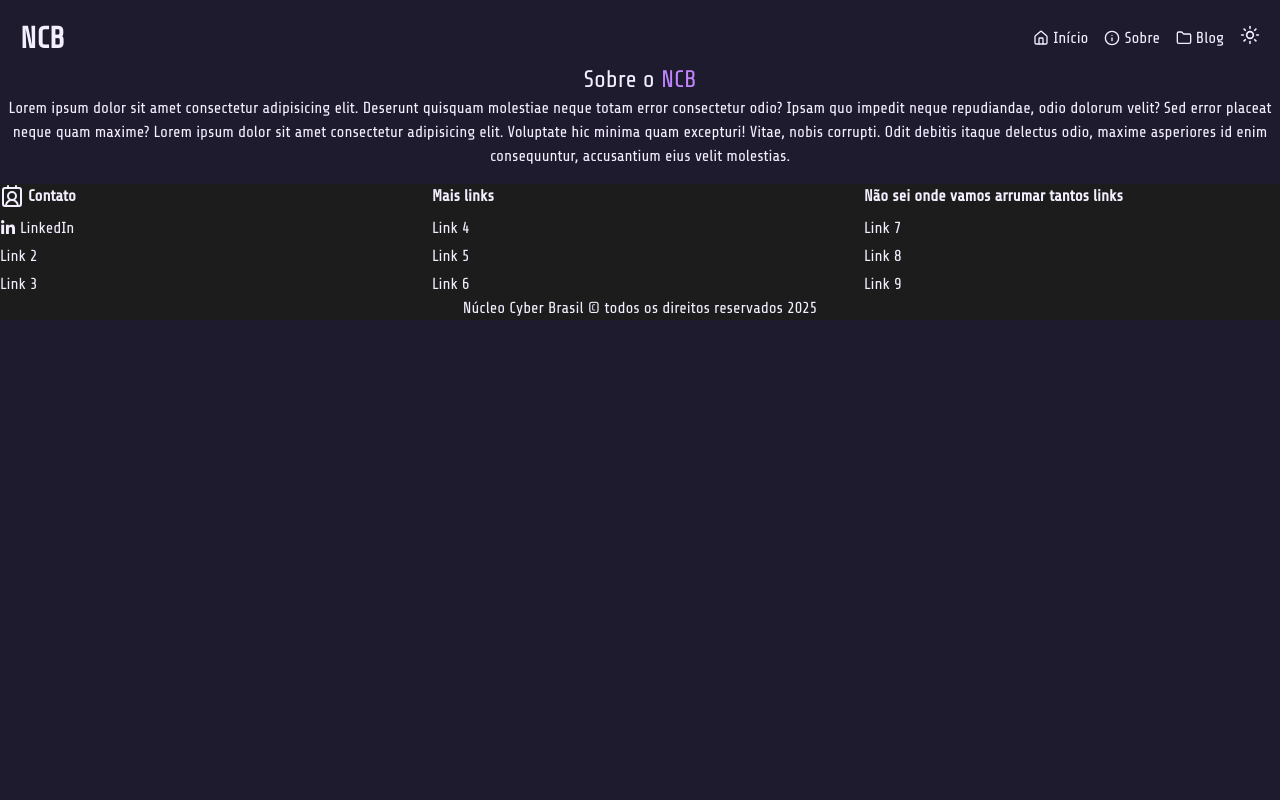
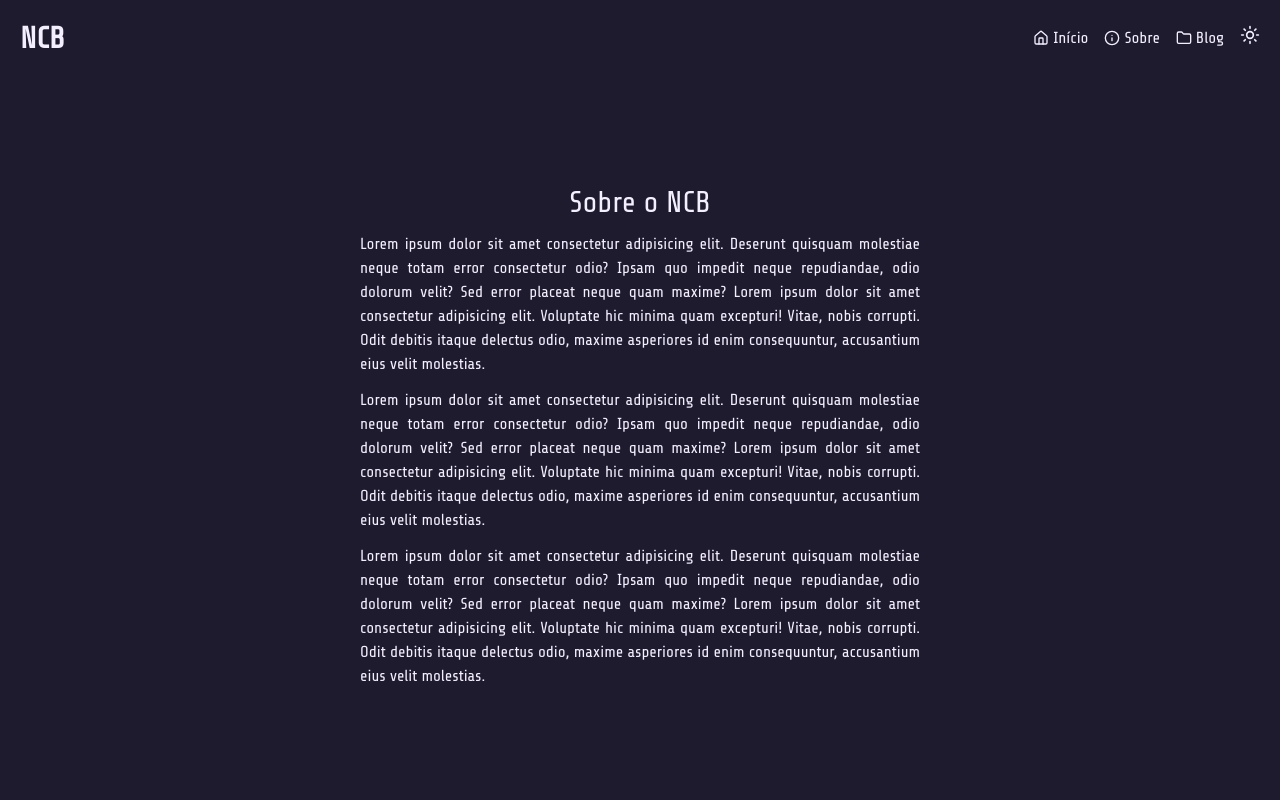
Before and after one commit to NucleoCyberBrasill/SiteNcbFull, a React (Vite) app: page /sobre in a window 1280 px wide. Shown: the top 800 px of the page. Built offline with nearby package versions, Linux system fonts and the light colour scheme.

Commit message:
:sparkles: :lipstick: feat & style: estilizando páginas
Blog, Home, About alterados

```diff
--- /dev/null
+++ b/src/pages/Blog/Blog.tsx
@@ -0,0 +1,15 @@
+import React from 'react'
+import { MainTemplate } from '../../templates/MainTemplate'
+
+const Blog = () => {
+  return (
+    <MainTemplate>
+      <div className='h-screen justify-center items-center flex'>
+        Blog Page is working!
+      </div>
+    </MainTemplate>
+
+  )
+}
+
+export default Blog
--- a/src/pages/Home/index.tsx
+++ b/src/pages/Home/index.tsx
@@ -4,12 +4,15 @@ import { InfoCard } from "../../Components/InfoCard";
 import { Members } from "../../Components/Members";
 //import { MembersMap } from "../../Components/MembersMap";
 import { Projects } from "../../Components/Projects";
+import Cta  from "../../Components/Cta/Cta";
+import Reviews from "../../Components/Reviews/Reviews";
 
 export function Home() {
   return (
     <MainTemplate>
       <Container>
         <InfoCard />
+
       </Container>
 
       <Projects />
@@ -21,6 +24,8 @@ export function Home() {
         </h2>
       </Container>
       <Members />
+      <Reviews />
+      <Cta />
 
       {/* <MembersMap/> */}
     </MainTemplate>
--- a/src/pages/about/index.tsx
+++ b/src/pages/about/index.tsx
@@ -2,10 +2,14 @@ import { MainTemplate } from "@/templates/MainTemplate";
 
 export function About(){
     return (
-            <MainTemplate>
+        <MainTemplate>
+            <div className="h-[95vh] flex flex-col justify-center items-center gap-3">
+                <h1 className="text-3xl text-center">Sobre o NCB</h1>
+                <p className="text-justify max-w-xl px-2">Lorem ipsum dolor sit amet consectetur adipisicing elit. Deserunt quisquam molestiae neque totam error consectetur odio? Ipsam quo impedit neque repudiandae, odio dolorum velit? Sed error placeat neque quam maxime? Lorem ipsum dolor sit amet consectetur adipisicing elit. Voluptate hic minima quam excepturi! Vitae, nobis corrupti. Odit debitis itaque delectus odio, maxime asperiores id enim consequuntur, accusantium eius velit molestias.</p>
 
-        <h1 className="text-2xl text-center mt-2">Sobre o <span className="text-[var(--color-primary-self)]">NCB</span></h1>
-        <p className="text-center">Lorem ipsum dolor sit amet consectetur adipisicing elit. Deserunt quisquam molestiae neque totam error consectetur odio? Ipsam quo impedit neque repudiandae, odio dolorum velit? Sed error placeat neque quam maxime? Lorem ipsum dolor sit amet consectetur adipisicing elit. Voluptate hic minima quam excepturi! Vitae, nobis corrupti. Odit debitis itaque delectus odio, maxime asperiores id enim consequuntur, accusantium eius velit molestias.</p>
-</MainTemplate>
+                <p className="text-justify max-w-xl px-2">Lorem ipsum dolor sit amet consectetur adipisicing elit. Deserunt quisquam molestiae neque totam error consectetur odio? Ipsam quo impedit neque repudiandae, odio dolorum velit? Sed error placeat neque quam maxime? Lorem ipsum dolor sit amet consectetur adipisicing elit. Voluptate hic minima quam excepturi! Vitae, nobis corrupti. Odit debitis itaque delectus odio, maxime asperiores id enim consequuntur, accusantium eius velit molestias.</p>
+                <p className="text-justify max-w-xl px-2">Lorem ipsum dolor sit amet consectetur adipisicing elit. Deserunt quisquam molestiae neque totam error consectetur odio? Ipsam quo impedit neque repudiandae, odio dolorum velit? Sed error placeat neque quam maxime? Lorem ipsum dolor sit amet consectetur adipisicing elit. Voluptate hic minima quam excepturi! Vitae, nobis corrupti. Odit debitis itaque delectus odio, maxime asperiores id enim consequuntur, accusantium eius velit molestias.</p>
+            </div>
+        </MainTemplate>
     )
 }
```
